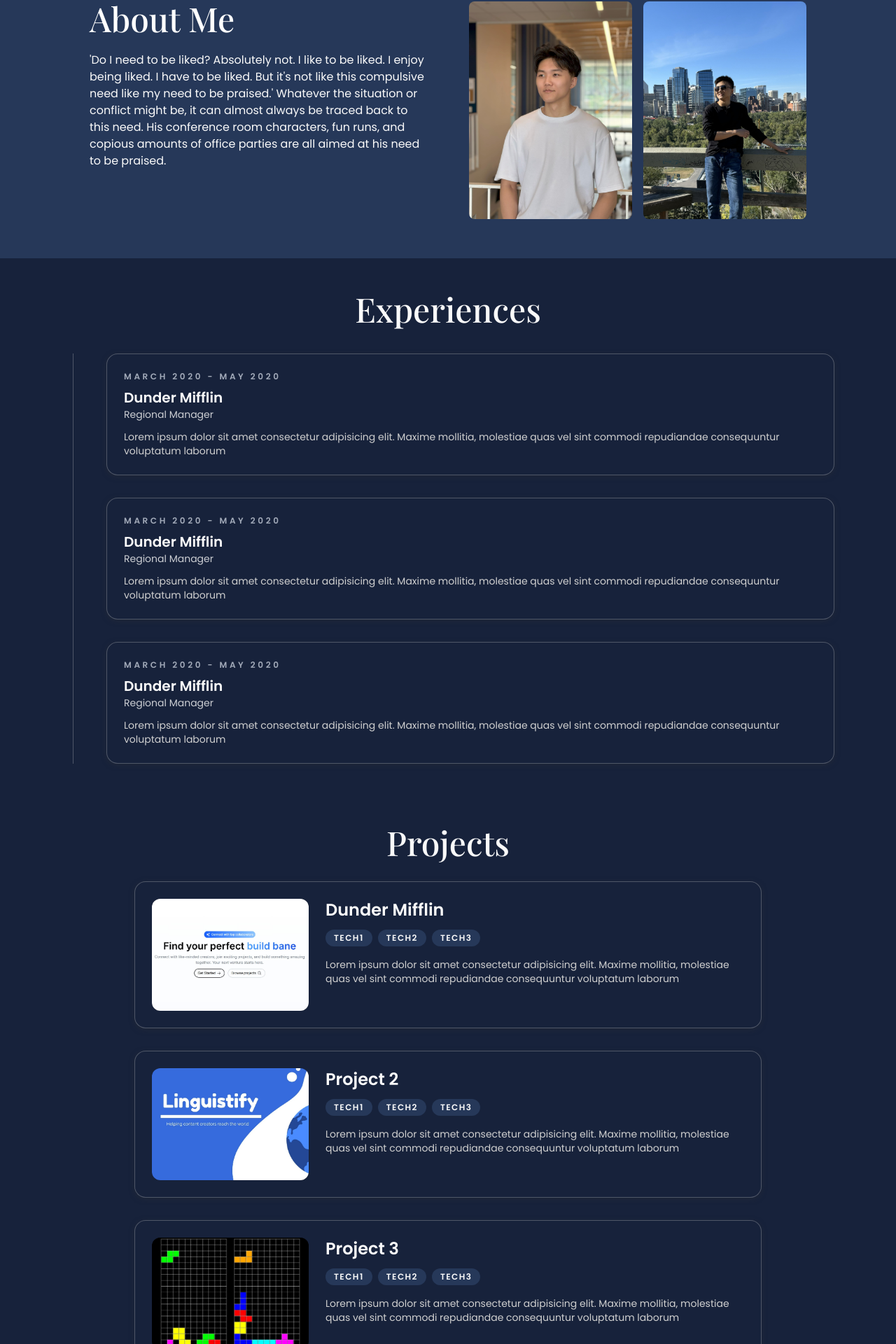
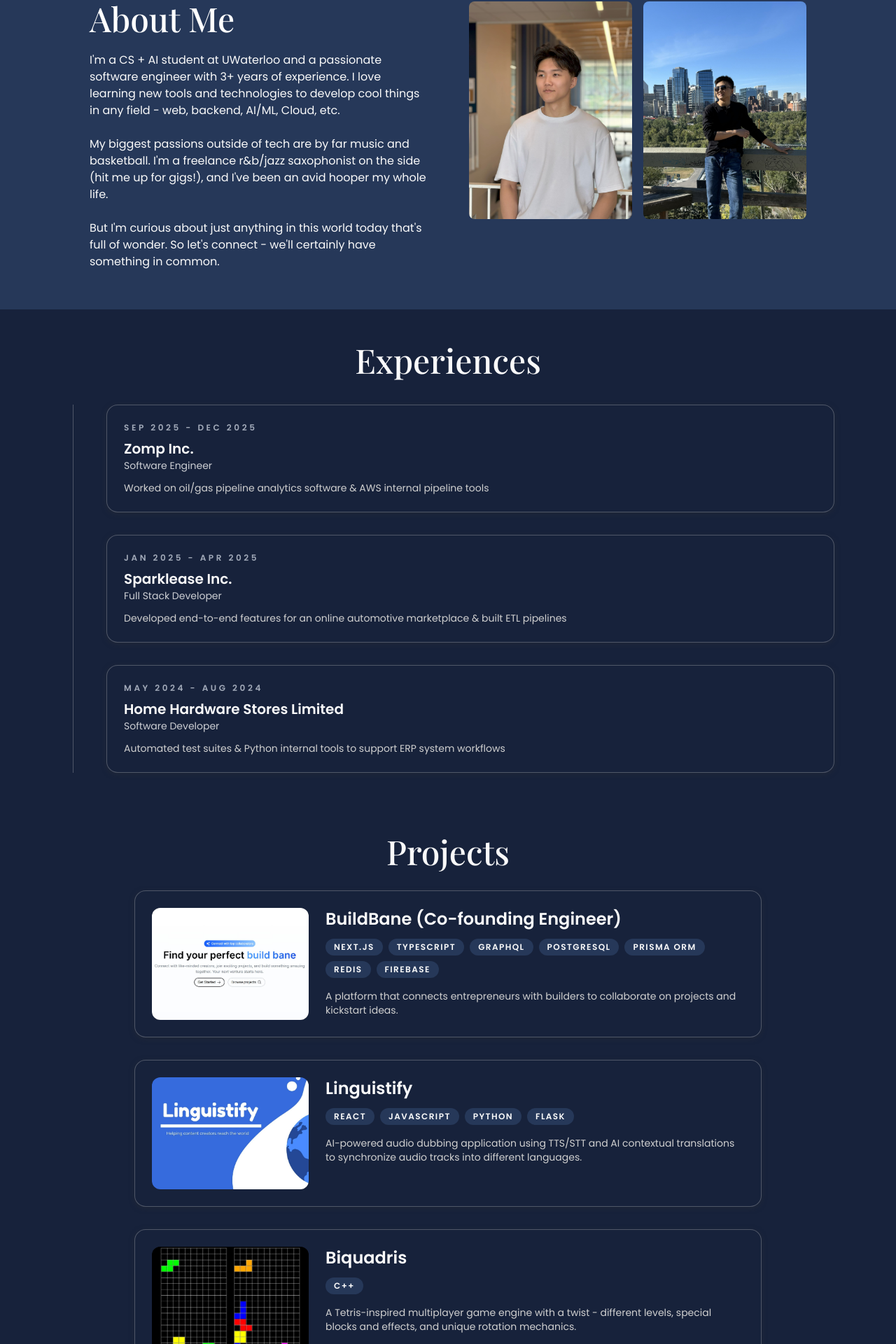
Before and after one commit to jasunsjs/portfolio-website, a Next.js app: page / in a window 1280 px wide. Shown: the part 842-2762 px from the top of the page at 70% size. Built offline with nearby package versions, Linux system fonts and the light colour scheme.

Commit message:
Fill out template with actual text

```diff
--- a/src/app/page.tsx
+++ b/src/app/page.tsx
@@ -50,7 +50,19 @@ export default function Home() {
               About Me
             </SectionHeading>
             <p className="text-sm text-[color:var(--color-text)] md:text-base">
-              {siteConfig.about.content}
+              {`I'm a CS + AI student at UWaterloo and a passionate software engineer with 3+ years
+                of experience. I love learning new tools and technologies to develop
+                cool things in any field - web, backend, AI/ML, Cloud, etc.`}
+            </p>
+
+            <p className="text-sm text-[color:var(--color-text)] md:text-base">
+              {`My biggest passions outside of tech are by far music and basketball. I'm a freelance r&b/jazz saxophonist
+                on the side (hit me up for gigs!), and I've been an avid hooper my whole life.`}
+            </p>
+
+            <p className="text-sm text-[color:var(--color-text)] md:text-base">
+              {`But I'm curious about just anything in this world today that's full of wonder.
+                So let's connect - we'll certainly have something in common.`}
             </p>
           </div>
           <div className="grid gap-4 md:grid-cols-2">
@@ -108,7 +120,7 @@ export default function Home() {
             {siteConfig.headings.contact}
           </SectionHeading>
           <p className="text-sm text-[color:var(--color-text)] md:text-base">
-            Feel free to reach out!
+            Let's do something cool.
           </p>
         </div>
         <div className="mt-10 grid gap-6 md:grid-cols-[1fr_0.6fr]">
--- a/src/components/ProjectGallery.tsx
+++ /dev/null
@@ -1,54 +0,0 @@
-"use client";
-
-import Image from "next/image";
-import { useState } from "react";
-import { Icons } from "@/components/icons";
-
-type ProjectGalleryProps = {
-  images: string[];
-  alt: string;
-};
-
-export default function ProjectGallery({ images, alt }: ProjectGalleryProps) {
-  const [index, setIndex] = useState(0);
-
-  if (images.length === 0) {
-    return null;
-  }
-
-  const goForward = () => {
-    setIndex((prev) => (prev + 1) % images.length);
-  };
-
-  const goBack = () => {
-    setIndex((prev) => (prev - 1 + images.length) % images.length);
-  };
-
-  return (
-    <div className="relative h-[40vmin] w-[70vmin] overflow-hidden border-2 border-[color:var(--color-footer)] md:h-[35vmin] md:w-[60vmin]">
-      <Image
-        src={images[index]}
-        alt={alt}
-        fill
-        sizes="(max-width: 768px) 70vmin, 60vmin"
-        className="object-cover"
-      />
-      <button
-        type="button"
-        aria-label="Previous image"
-        onClick={goBack}
-        className="absolute left-3 top-1/2 -translate-y-1/2 rounded-full bg-black/50 p-2 text-white transition hover:scale-95"
-      >
-        <Icons.arrowLeft className="h-5 w-5" />
-      </button>
-      <button
-        type="button"
-        aria-label="Next image"
-        onClick={goForward}
-        className="absolute right-3 top-1/2 -translate-y-1/2 rounded-full bg-black/50 p-2 text-white transition hover:scale-95"
-      >
-        <Icons.arrowRight className="h-5 w-5" />
-      </button>
-    </div>
-  );
-}
--- a/src/data/site.ts
+++ b/src/data/site.ts
@@ -51,8 +51,6 @@ export const siteConfig = {
     { label: "LinkedIn", href: "https://www.linkedin.com/in/jason-sun0/", icon: "linkedin" },
   ] satisfies SocialLink[],
   about: {
-    content:
-      "'Do I need to be liked? Absolutely not. I like to be liked. I enjoy being liked. I have to be liked. But it's not like this compulsive need like my need to be praised.' Whatever the situation or conflict might be, it can almost always be traced back to this need. His conference room characters, fun runs, and copious amounts of office parties are all aimed at his need to be praised.",
     resumeUrl: "/",
   },
   headings: {
@@ -73,31 +71,31 @@ export const siteConfig = {
     visible: true,
     items: [
       {
-        company: "Dunder Mifflin",
+        company: "Zomp Inc.",
         companyLogo:
           "https://hips.hearstapps.com/hmg-prod.s3.amazonaws.com/images/why-did-steve-carell-leave-the-office-1585597666.jpg?crop=0.563xw:0.844xh;0.287xw,0.128xh&resize=480:*",
-        position: "Regional Manager",
-        time: "March 2020 - May 2020",
+        position: "Software Engineer",
+        time: "Sep 2025 - Dec 2025",
         description:
-          "Lorem ipsum dolor sit amet consectetur adipisicing elit. Maxime mollitia, molestiae quas vel sint commodi repudiandae consequuntur voluptatum laborum",
+          "Worked on oil/gas pipeline analytics software & AWS internal pipeline tools",
       },
       {
-        company: "Dunder Mifflin",
+        company: "Sparklease Inc.",
         companyLogo:
           "https://hips.hearstapps.com/hmg-prod.s3.amazonaws.com/images/why-did-steve-carell-leave-the-office-1585597666.jpg?crop=0.563xw:0.844xh;0.287xw,0.128xh&resize=480:*",
-        position: "Regional Manager",
-        time: "March 2020 - May 2020",
+        position: "Full Stack Developer",
+        time: "Jan 2025 - Apr 2025",
         description:
-          "Lorem ipsum dolor sit amet consectetur adipisicing elit. Maxime mollitia, molestiae quas vel sint commodi repudiandae consequuntur voluptatum laborum",
+          "Developed end-to-end features for an online automotive marketplace & built ETL pipelines",
       },
       {
-        company: "Dunder Mifflin",
+        company: "Home Hardware Stores Limited",
         companyLogo:
           "https://hips.hearstapps.com/hmg-prod.s3.amazonaws.com/images/why-did-steve-carell-leave-the-office-1585597666.jpg?crop=0.563xw:0.844xh;0.287xw,0.128xh&resize=480:*",
-        position: "Regional Manager",
-        time: "March 2020 - May 2020",
+        position: "Software Developer",
+        time: "May 2024 - Aug 2024",
         description:
-          "Lorem ipsum dolor sit amet consectetur adipisicing elit. Maxime mollitia, molestiae quas vel sint commodi repudiandae consequuntur voluptatum laborum",
+          "Automated test suites & Python internal tools to support ERP system workflows",
       },
     ] satisfies ExperienceItem[],
   },
@@ -115,10 +113,10 @@ export const navigation = [
 
 export const projects = [
   {
-    name: "Dunder Mifflin",
+    name: "BuildBane (Co-founding Engineer)",
     description:
-      "Lorem ipsum dolor sit amet consectetur adipisicing elit. Maxime mollitia, molestiae quas vel sint commodi repudiandae consequuntur voluptatum laborum",
-    tech: ["Tech1", "Tech2", "Tech3"],
+      "A platform  that connects entrepreneurs with builders to collaborate on projects and kickstart ideas.",
+    tech: ["Next.js", "TypeScript", "GraphQL", "PostgreSQL", "Prisma ORM", "Redis", "Firebase"],
     images: [
       "/images/projects/buildbane.jpg",
     ],
@@ -126,10 +124,10 @@ export const projects = [
     projectUrl: "",
   },
   {
-    name: "Project 2",
+    name: "Linguistify",
     description:
-      "Lorem ipsum dolor sit amet consectetur adipisicing elit. Maxime mollitia, molestiae quas vel sint commodi repudiandae consequuntur voluptatum laborum",
-    tech: ["Tech1", "Tech2", "Tech3"],
+      "AI-powered audio dubbing application using TTS/STT and AI contextual translations to synchronize audio tracks into different languages.",
+    tech: ["React", "JavaScript", "Python", "Flask"],
     images: [
       "/images/projects/linguistify.jpg",
     ],
@@ -137,10 +135,10 @@ export const projects = [
     projectUrl: "/",
   },
   {
-    name: "Project 3",
+    name: "Biquadris",
     description:
-      "Lorem ipsum dolor sit amet consectetur adipisicing elit. Maxime mollitia, molestiae quas vel sint commodi repudiandae consequuntur voluptatum laborum",
-    tech: ["Tech1", "Tech2", "Tech3"],
+      "A Tetris-inspired multiplayer game engine with a twist - different levels, special blocks and effects, and unique rotation mechanics.",
+    tech: ["C++"],
     images: [
       "/images/projects/biquadris.jpg",
     ],
```
